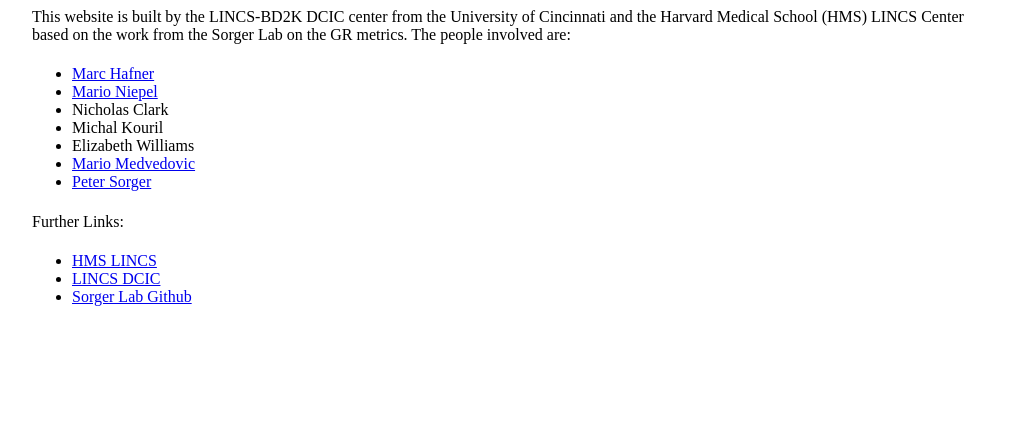
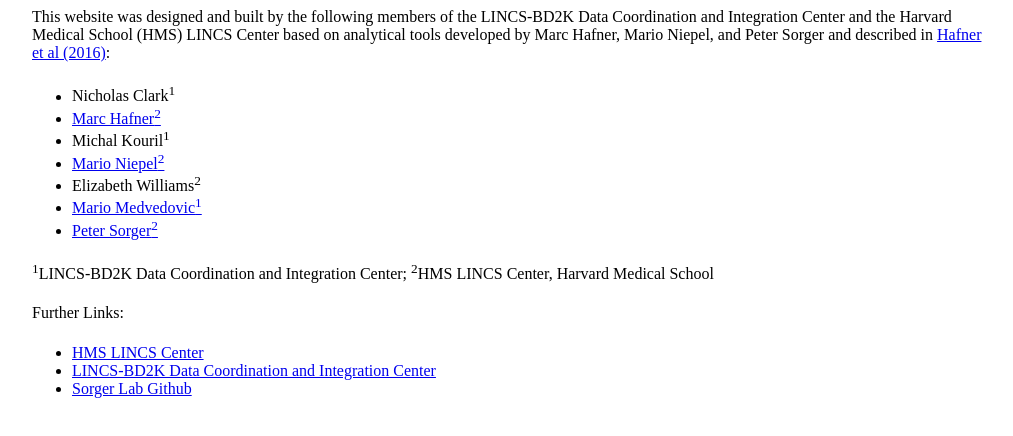
Before and after one commit to uc-bd2k/grtutorial_www, a plain HTML site: page www/Authors.html in a window 1280 px wide. Shown: the whole page, without its empty margins (133-1146 px from the left). Drawn offline with nearby package versions, Linux system fonts and the light colour scheme.

Commit message:
Updated from uc github.

```diff
--- a/www/Authors.html
+++ b/www/Authors.html
@@ -3,9 +3,7 @@
     <meta  content="text/html; charset=UTF-8"  http-equiv="content-type">
     <!-- <script src="//code.jquery.com/jquery-1.12.0.min.js"></script> -->
     <!-- <script  src="shared/jquery.js"  type="text/javascript"></script>
-    <script  src="shared/shiny.js"  type="text/javascript"></script>
-    <link  href="shared/bootstrap/css/bootstrap.min.css"  rel="stylesheet">
-    <link  rel="stylesheet"  type="text/css"  href="css/ilincs.css"> -->
+    <script  src="shared/shiny.js"  type="text/javascript"></script>    <link  href="shared/bootstrap/css/bootstrap.min.css"  rel="stylesheet">    <link  rel="stylesheet"  type="text/css"  href="css/ilincs.css"> -->
     <title>Authors</title>
   </head>
   <body>
@@ -13,30 +11,34 @@
     <div  class="container-fluid">
       <div  style=" max-width:950px; text-align:center;margin-left:auto ;margin-right:auto">
         <div  style="text-align: left;">
-          <h4><span  style="font-weight: normal;">This website is built by the
-              LINCS-BD2K DCIC center from the University of Cincinnati and the
-              Harvard Medical School (HMS) LINCS Center based on the work from
-              the Sorger Lab on the GR metrics. The people involved are:</span></h4>
+          <h4><span  style="font-weight: normal;">This website was designed and
+              built by the following members of the LINCS-BD2K Data Coordination
+              and Integration Center and the Harvard Medical School (HMS) LINCS
+              Center based on analytical tools developed by Marc Hafner, Mario
+              Niepel, and Peter Sorger and described in <a  href="http://www.nature.com/nmeth/journal/vaop/ncurrent/full/nmeth.3853.html">Hafner
+                et al (2016)</a>: </span></h4>
           <h4><span  style="font-weight: normal;">
               <ul>
-                <li><a  href="http://scholar.harvard.edu/hafner">Marc Hafner</a></li>
+                <li>Nicholas Clark<sup>1</sup></li>
+                <li><a  href="http://scholar.harvard.edu/hafner">Marc Hafner<sup>2</sup></a></li>
+                <li>Michal Kouril<sup>1</sup></li>
                 <li><a  href="http://scholar.harvard.edu/mario_niepel">Mario
-                    Niepel</a></li>
-                <li>Nicholas Clark</li>
-                <li>Michal Kouril</li>
-                <li>Elizabeth Williams</li>
+                    Niepel<sup>2</sup></a></li>
+                <li>Elizabeth Williams<sup>2</sup></li>
                 <li><a  href="http://eh3.uc.edu/people/MarioM.html">Mario
-                    Medvedovic</a></li>
-                <li><a  href="http://sorger.med.harvard.edu/">Peter Sorger</a></li>
+                    Medvedovic<sup>1</sup></a></li>
+                <li><a  href="http://sorger.med.harvard.edu/">Peter Sorger<sup>2</sup></a></li>
               </ul>
             </span> </h4>
+          <sup>1</sup>LINCS-BD2K Data Coordination and Integration Center; <sup>2</sup>HMS
+          LINCS Center, Harvard Medical School
           <h4><span  style="font-weight: normal;">Further Links:</span></h4>
           <h4><span  style="font-weight: normal;">
-          <ul>
-            <li><a  href="http://lincs.hms.harvard.edu/">HMS LINCS</a></li>
-            <li><a  href="http://lincs-dcic.org/">LINCS DCIC</a></li>
-            <li><a  href="https://github.com/sorgerlab/">Sorger Lab Github</a></li>
-          </ul>
+              <ul>
+                <li><a  href="http://lincs.hms.harvard.edu/">HMS LINCS Center</a></li>
+                <li><a  href="http://lincs-dcic.org/">LINCS-BD2K Data Coordination and Integration Center</a></li>
+                <li><a  href="https://github.com/sorgerlab/">Sorger Lab Github</a></li>
+              </ul>
             </span> </h4>
         </div>
       </div>
```
Also changed, not shown: www/AboutGRMetrics-Introduction.html (+7 -15 lines), www/Home.html (+3 -2 lines).
